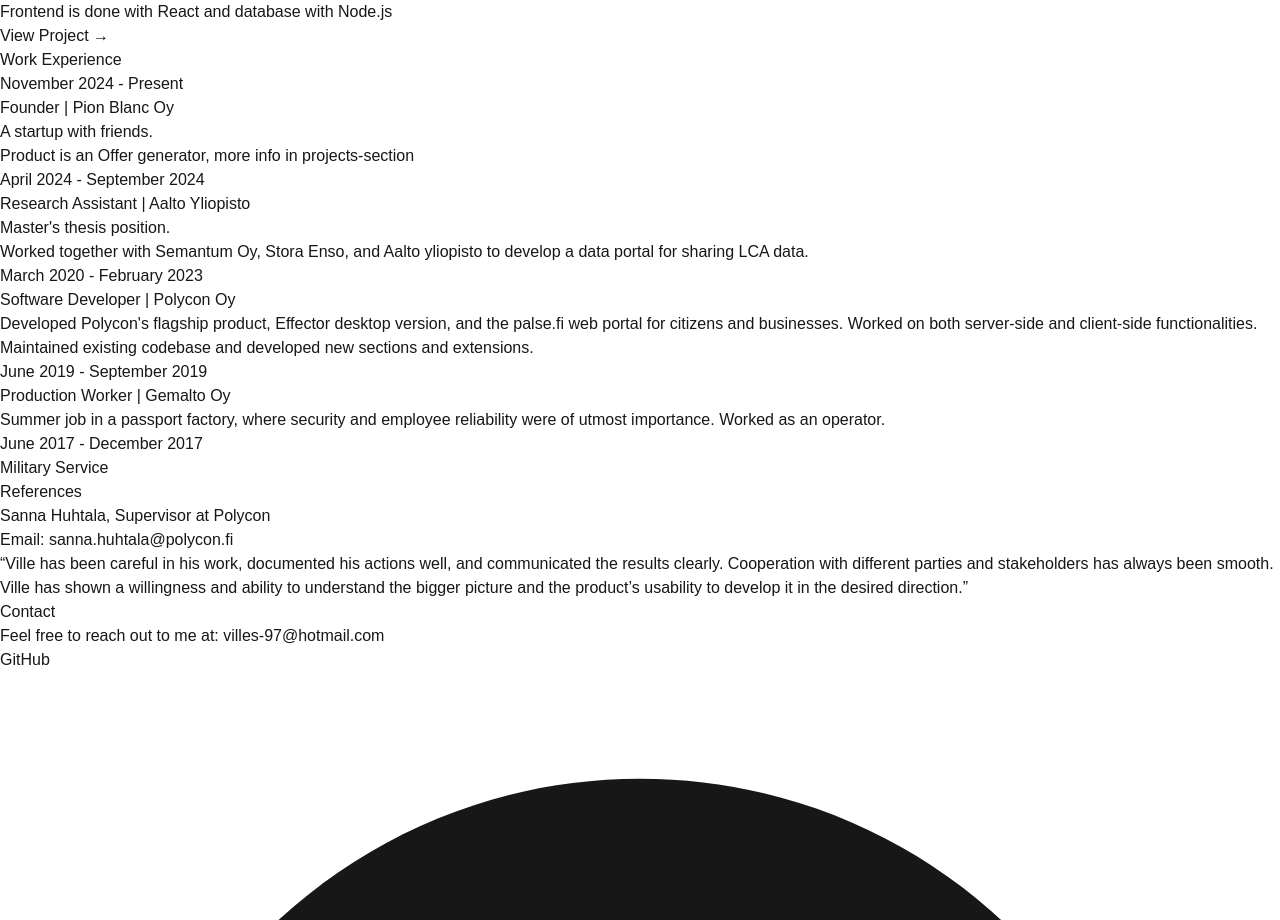
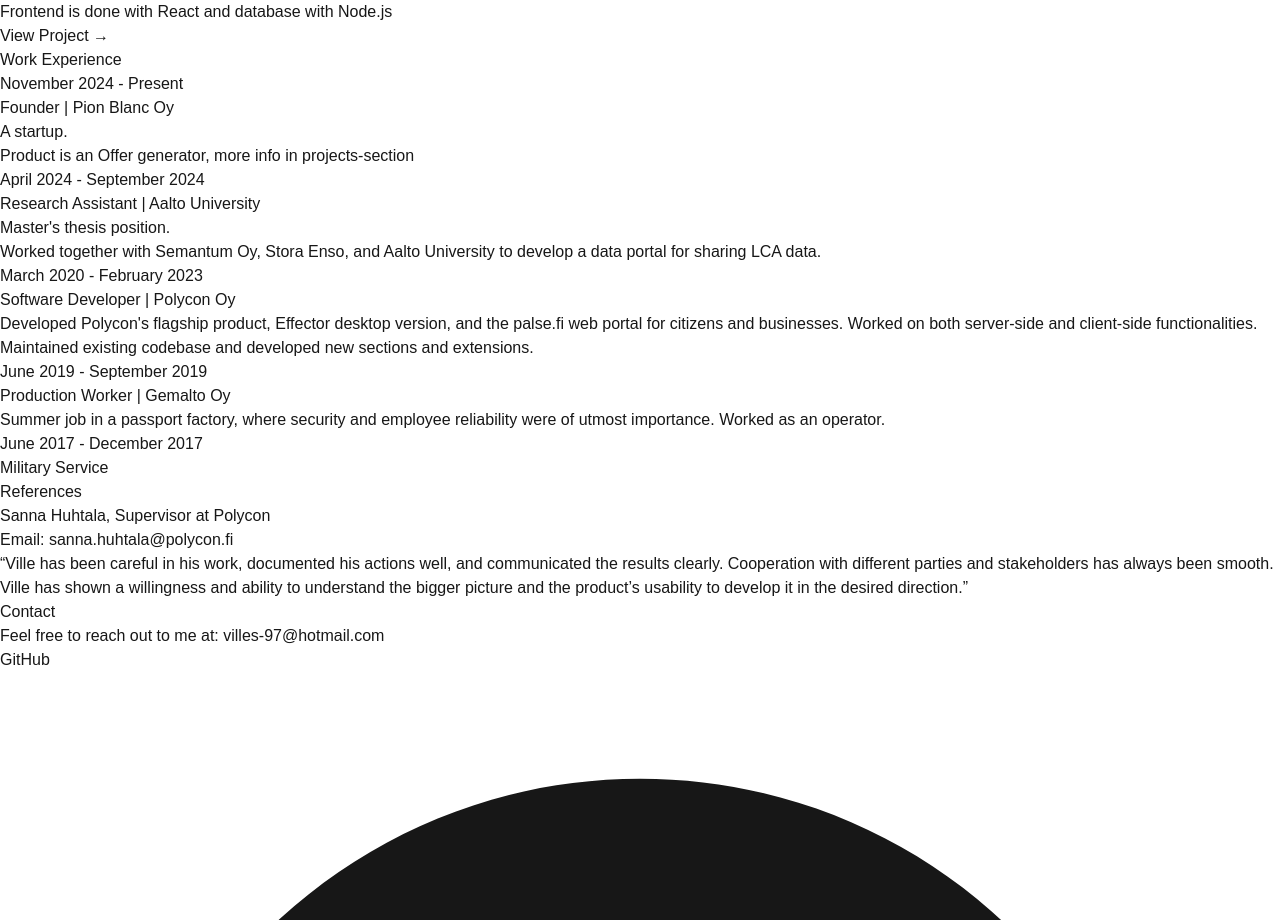
Before and after one commit to strengv1/homepage2, a Next.js app: page / in a window 1280 px wide. Shown: the part 1260-2180 px from the top of the page. Built offline with nearby package versions, Linux system fonts and the light colour scheme.

Commit message:
aalto UNIVERSITY

```diff
--- a/src/app/__components/Workexperience.tsx
+++ b/src/app/__components/Workexperience.tsx
@@ -12,18 +12,18 @@
             <h3 className="text-xl font-bold">November 2024 - Present</h3>
             <p className="text-lg">Founder | Pion Blanc Oy</p>
             <ul className="list-disc ml-5">
-              <li>A startup with friends.</li>
+              <li>A startup.</li>
               <li>Product is an Offer generator, more info in projects-section</li>
             </ul>
           </div>
 
-          {/* Aalto yliopisto */}
+          {/* Aalto university */}
           <div className={parentDivClasses}>
             <h3 className="text-xl font-bold">April 2024 - September 2024</h3>
-            <p className="text-lg">Research Assistant | Aalto Yliopisto</p>
+            <p className="text-lg">Research Assistant | Aalto University</p>
             <ul className="list-disc ml-5">
               <li>Master&apos;s thesis position.</li>
-              <li>Worked together with Semantum Oy, Stora Enso, and Aalto yliopisto to develop a data portal for sharing LCA data.</li>
+              <li>Worked together with Semantum Oy, Stora Enso, and Aalto University to develop a data portal for sharing LCA data.</li>
             </ul>
           </div>
 
```
